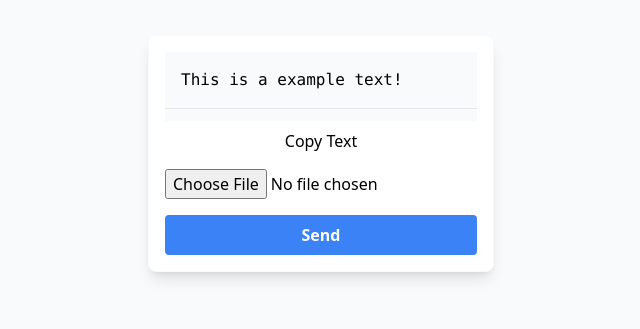
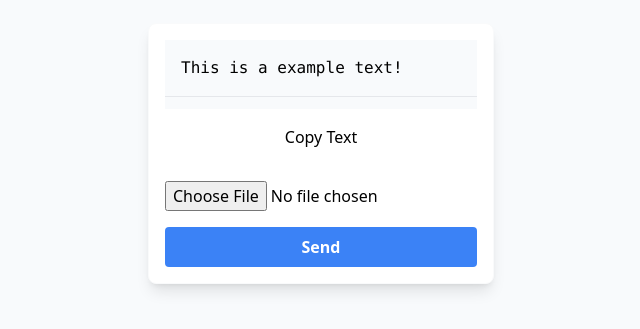
Before and after one commit to ohcarlinhos/img-to-text, a website: page public/index.html in a window 1280 px wide. Shown: the part 247-576 px from the top of the page, without its empty margins (319-959 px from the left). Drawn offline with nearby package versions, Linux system fonts and the light colour scheme.

Commit message:
feat: edit interface sizes

```diff
--- a/public/index.html
+++ b/public/index.html
@@ -8,15 +8,15 @@
 </head>
 
 <body class="w-screen h-screen flex justify-center items-center flex-col bg-slate-50 p-4">
-  <div class="flex flex-col p-4 bg-white rounded-lg shadow-lg border border-gray-50 max-w-4xl">
+  <div class="flex flex-col p-4 bg-white rounded-lg shadow-lg border border-gray-50 max-w-4xl card__area">
     <div class="bg-slate-50 overflow-x-auto">
       <pre id="text"></pre>
     </div>
 
-    <button id="copy-button" class="mt-2">Copy Text</button>
+    <button id="copy-button" class="m-4">Copy Text</button>
 
-    <div class="overflow-x-auto">
-      <img id="selected-image" class="mt-3 hidden" src="" alt="Selected image" />
+    <div class="overflow-x-auto max-h-56">
+      <img id="selected-image" class="hidden" alt="Selected image" />
     </div>
 
     <form class="pt-4 flex flex-col flex">
@@ -29,6 +29,11 @@
       </button>
     </form>
   </div>
+  <style>
+    .card__area {
+      max-height: 80vh;
+    }
+  </style>
 
   <script src="https://cdn.tailwindcss.com"></script>
   <script src="./global.js"></script>
```
